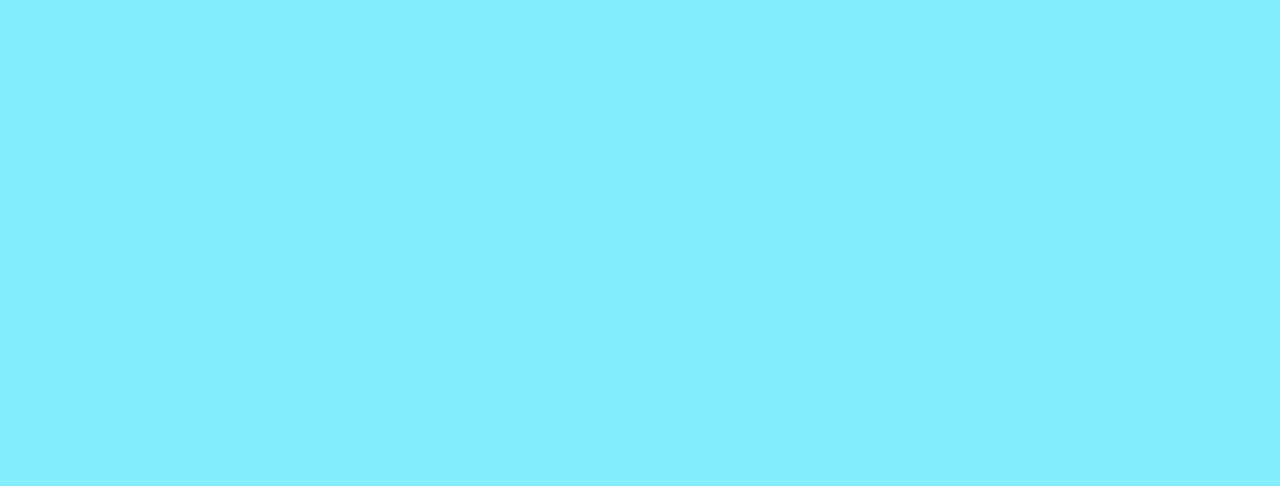
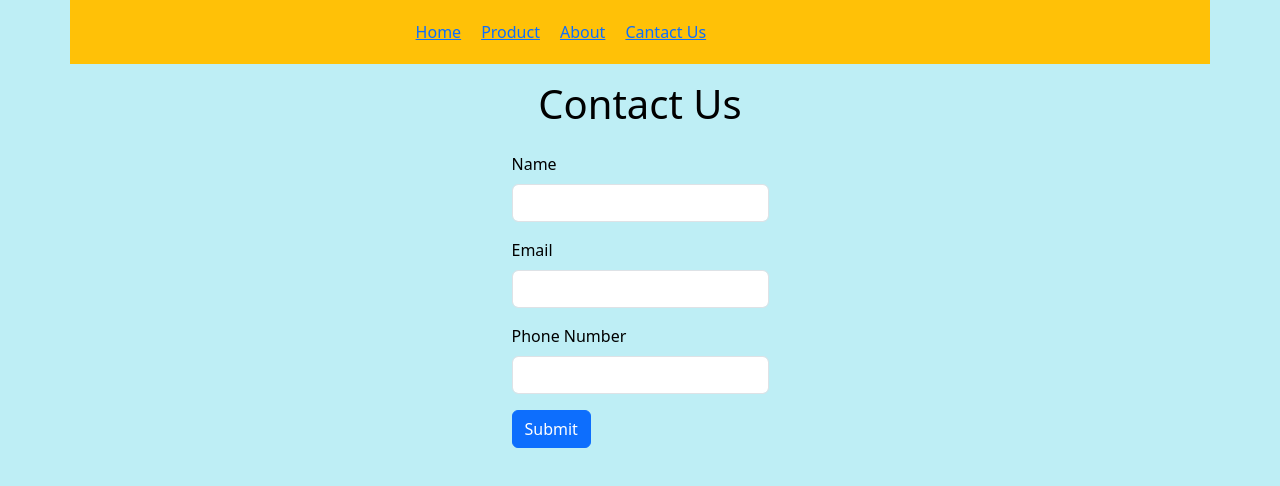
Before and after one commit to puranrana080/Building-E-Commerce-Website, a React (Vite) app: page /contact in a window 1280 px wide. Before the commit this address had no page. Shown: the top 486 px of the page. Built offline with nearby package versions, Linux system fonts and the light colour scheme.

Commit message:
contact us page ,save to firebase db

```diff
--- a/src/App.jsx
+++ b/src/App.jsx
@@ -3,14 +3,16 @@ import React from "react";
 import Home from "./components/Home.jsx";
 import About from "./components/About.jsx";
 import Product from "./components/Product.jsx";
+import ContactUs from "./components/ContactUs.jsx";
 
 const App = () => {
   return (
     <BrowserRouter>
       <Routes>
         <Route path="/" element={<Home />} />
-        <Route  path="/about"  element={<About/>} />
-        <Route path="/products" element={<Product/>}/>
+        <Route path="/about" element={<About />} />
+        <Route path="/products" element={<Product />} />
+        <Route path="/contact" element={<ContactUs />} />
       </Routes>
     </BrowserRouter>
   );
--- a/src/components/About.jsx
+++ b/src/components/About.jsx
@@ -1,20 +1,28 @@
-import React,{useContext} from 'react'
-import Navbar from './Navbar'
-import Cart from './Cart'
-import AppContext from '../context/AppContext'
+import React, { useContext, useEffect, useState } from "react";
+import Navbar from "./Navbar";
+import Cart from "./Cart";
+import AppContext from "../context/AppContext";
 
 const About = () => {
-  const {isCartClicked}  =useContext(AppContext)
+  const { isCartClicked } = useContext(AppContext);
+
   return (
-    <><Navbar/>
-     {isCartClicked && (<Cart/>)}
+    <>
+      <Navbar />
+      {isCartClicked && <Cart />}
 
-    <div className="container text-center" >
+      <div className="container text-center">
         <h1>About Page</h1>
-        <p>Lorem ipsum dolor sit, amet consectetur adipisicing elit. Praesentium nisi dolores harum. Cum vel, rerum molestias maxime illum, minima consequuntur nihil impedit beatae delectus aut quidem vero voluptate, nesciunt eveniet!</p>
-    </div>
+        <p>
+          Lorem ipsum dolor sit, amet consectetur adipisicing elit. Praesentium
+          nisi dolores harum. Cum vel, rerum molestias maxime illum, minima
+          consequuntur nihil impedit beatae delectus aut quidem vero voluptate,
+          nesciunt eveniet!
+        </p>
+      </div>
+      <div></div>
     </>
-  )
-}
+  );
+};
 
-export default About
+export default About;
--- a/src/components/Cart.jsx
+++ b/src/components/Cart.jsx
@@ -17,7 +17,7 @@ const Cart = () => {
             className="btn btn-danger btn-sm"
             onClick={() => setIsCartClicked(!isCartClicked)}
           >
-            X
+            Close
           </button>
         </h1>
 
--- /dev/null
+++ b/src/components/ContactUs.jsx
@@ -0,0 +1,99 @@
+import React, { useState } from "react";
+import Navbar from "./Navbar";
+
+const ContactUs = () => {
+  const [formData, setFormData] = useState({
+    name: "",
+    email: "",
+    phone: "",
+  });
+
+  const handleChange = (name, value) => {
+    setFormData((prev) => {
+      return { ...prev, [name]: value };
+    });
+  };
+  const handleSubmit = async (e) => {
+    e.preventDefault();
+
+    const response = await fetch(
+      "https://react-movie-http-dcf91-default-rtdb.firebaseio.com/contact.json",
+      {
+        method: "POST",
+        body: JSON.stringify(formData),
+        headers: { "Content-Type": "application/json" },
+      }
+    );
+    const data = await response.json();
+    console.log(data);
+  };
+
+  return (
+    <>
+      <Navbar />
+      <div
+        className="container"
+        style={{
+          display: "flex",
+          flexDirection: "column",
+          justifyContent: "center",
+          alignItems: "center",
+        }}
+      >
+        <div>
+          <h1 className="text-center py-3">Contact Us</h1>
+        </div>
+
+        <form onSubmit={handleSubmit}>
+          <div className="mb-3">
+            <label htmlFor="name" className="form-label">
+              Name
+            </label>
+            <input
+              onChange={(e) => handleChange(e.target.name, e.target.value)}
+              type="text"
+              className="form-control"
+              id="name"
+              aria-describedby="emailHelp"
+              name="name"
+              value={formData.name}
+            />
+          </div>
+          <div className="mb-3">
+            <label htmlFor="email" className="form-label">
+              Email
+            </label>
+            <input
+              onChange={(e) => handleChange(e.target.name, e.target.value)}
+              type="email"
+              className="form-control"
+              id="email"
+              name="email"
+              aria-describedby="emailHelp"
+              value={formData.email}
+            />
+          </div>
+          <div className="mb-3">
+            <label htmlFor="phone" className="form-label">
+              Phone Number
+            </label>
+            <input
+              onChange={(e) => handleChange(e.target.name, e.target.value)}
+              type="tel"
+              name="phone"
+              className="form-control"
+              id="phone"
+              value={formData.phone}
+            />
+          </div>
+
+          <button type="submit" className="btn btn-primary">
+            Submit
+          </button>
+        </form>
+      </div>
+    </>
+  );
+};
+
+export default ContactUs;
--- a/src/components/Home.jsx
+++ b/src/components/Home.jsx
@@ -8,20 +8,19 @@ const Home = () => {
   return (
     <>
       <Navbar />
-       {isCartClicked && (<Cart/>)}
-      <div className="p-4 p-md-5 mb-4 rounded text-center text-body-emphasis bg-body-secondary">
+      {isCartClicked && <Cart />}
+      <div className="p-4 p-md-5 mb-4 rounded text-center text-body-emphasis bg-body-secondary text-center">
         {" "}
-        <div className="col-lg-6 px-0">
+        <div className="col-lg-6  text-center">
           {" "}
           <h1 className="display-4 fst-italic">
             Welcome to the E-commerce home Page
           </h1>{" "}
-          <p className="lead my-3">
+          <p className="lead my-3 text-center">
             Multiple lines of text that form the lede, informing new readers
             quickly and efficiently about what’s most interesting in this post’s
             contents.
           </p>{" "}
-
         </div>{" "}
       </div>
     </>
--- a/src/components/Navbar.jsx
+++ b/src/components/Navbar.jsx
@@ -1,26 +1,29 @@
 import React, { useContext, useState } from "react";
 import AppContext from "../context/AppContext";
-import { NavLink } from "react-router-dom";
+import { NavLink, useLocation } from "react-router-dom";
 
 const Navbar = () => {
+  const location = useLocation();
+  const isOnProductPage = location.pathname === "/products";
   const { cartData, isCartClicked, setIsCartClicked } = useContext(AppContext);
   return (
     <>
       <div
-        className="container bg-warning p-2"
+        className="container bg-warning p-3"
         style={{ display: "grid", gridTemplateColumns: "3fr 0.5fr" }}
       >
         <div
-          className="conatiner "
-          style={{ display: "flex", justifyContent: "center",gap:'20px' }}
+          className="conatiner m-1"
+          style={{ display: "flex", justifyContent: "center", gap: "20px" }}
         >
-          <div className="">
-            <NavLink to={'/'}>Home</NavLink>
-          </div>
-          <NavLink to={'/products'}>Product</NavLink>
-          <NavLink to={'/about'}>  About  </NavLink>
+          <NavLink to={"/"}>Home</NavLink>
+
+          <NavLink to={"/products"}>Product</NavLink>
+          <NavLink to={"/about"}> About </NavLink>
+          <NavLink to={"/contact"}>Cantact Us</NavLink>
         </div>
 
+        {isOnProductPage && (
           <div
             className="conatiner"
             style={{ display: "flex", justifyContent: "end" }}
@@ -28,7 +31,7 @@ const Navbar = () => {
             <div>
               <button
                 type="button"
-              className="btn btn-primary position-relative"
+                className="btn btn-primary position-relative btn-sm"
                 onClick={() => setIsCartClicked(!isCartClicked)}
               >
                 Cart
@@ -38,6 +41,7 @@ const Navbar = () => {
               </button>
             </div>
           </div>
+        )}
       </div>
     </>
   );
--- a/src/index.css
+++ b/src/index.css
@@ -1,6 +1,8 @@
 body{
-  background-color: rgb(131, 237, 253);
-  color:white
+  background-color: rgb(190, 238, 245);
+  color:black
+
+
 }
 
 
@@ -10,7 +12,7 @@ body{
   right:0;
   top:0;
   bottom:0;
-  /* background-color: rgba(189,189,189,0.9); */
+  background-color: rgba(189,189,189,0.9);
 }
 
 .modal-container{
```
Lines whose indentation alone changed are shown as unchanged.
